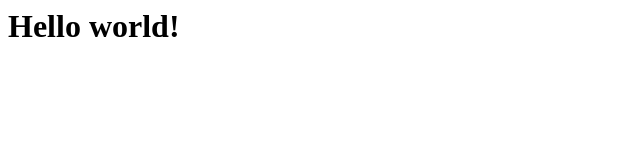
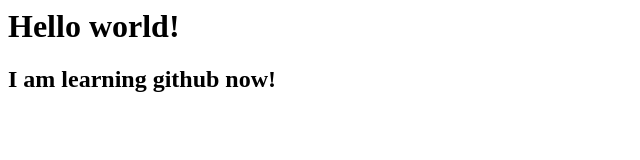
Before and after one commit to HannaDaunar/my-forth-repository, a plain HTML site: page index.html in a window 1280 px wide. Shown: the whole page, without its empty margins (0-640 px from the left). Drawn offline with Linux system fonts and the light colour scheme.

Commit message:
Добавили подзаголовок

```diff
--- a/index.html
+++ b/index.html
@@ -1 +1,2 @@
 <h1>Hello world!</h1>
+<h2>I am learning github now!</h2>
```
